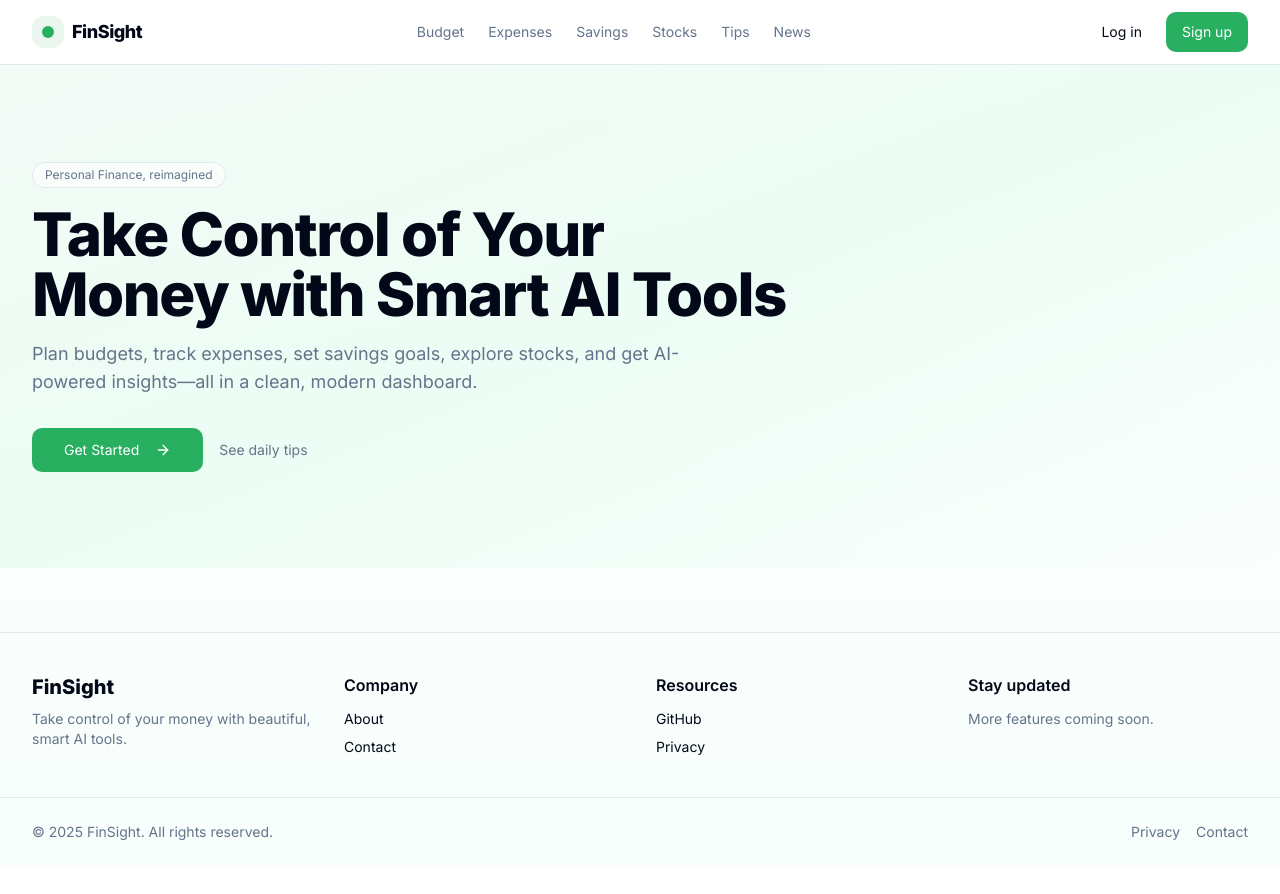
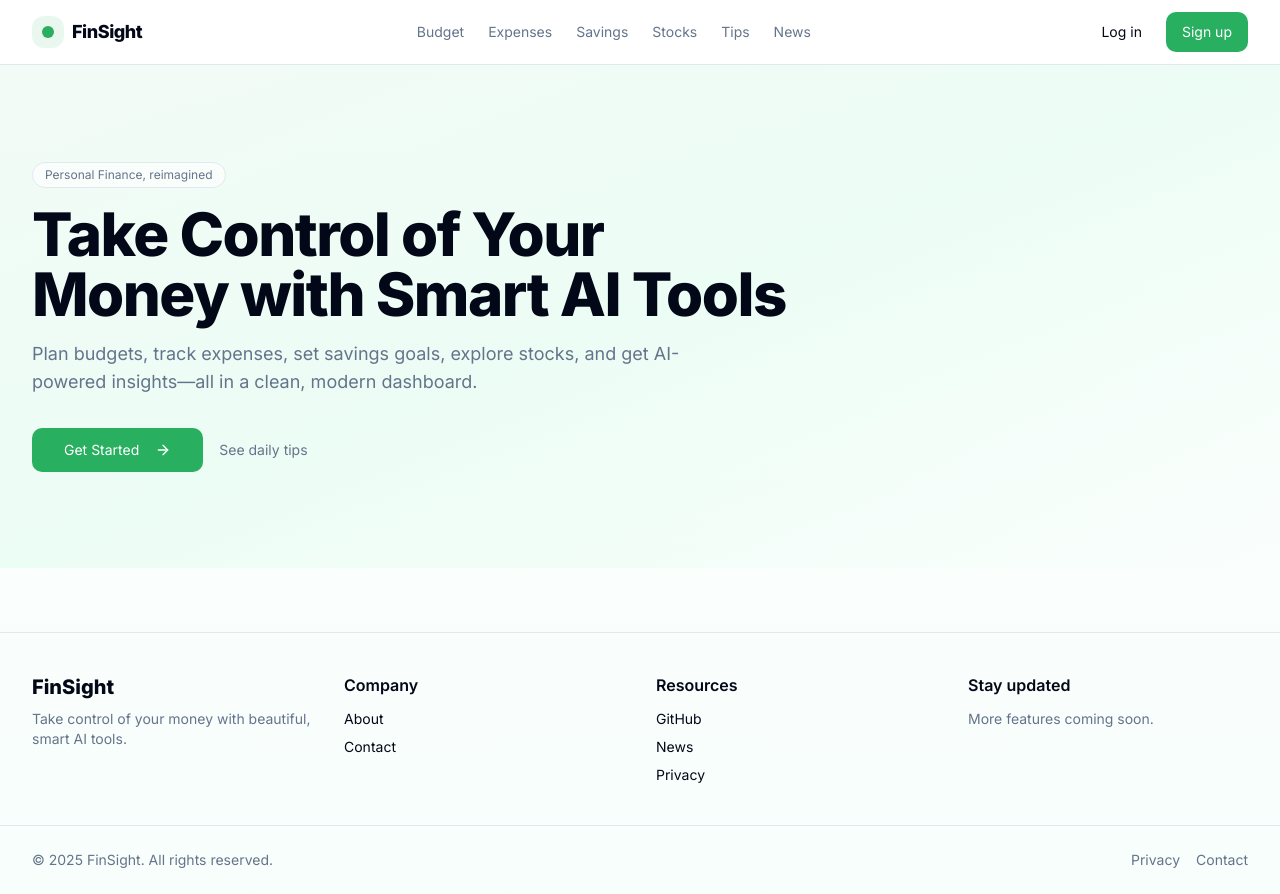
Before and after one commit to shashwat106/fintech, a React (Vite) app: page / in a window 1280 px wide. Before the commit the page ends 866 px from the top, so only its background shows below. Built offline with nearby package versions, Linux system fonts and the light colour scheme.

Commit message:
Add News link in footer resources
cgen-1587c4f398c04925bb477d2b8850c336

```diff
--- a/client/components/site/Footer.tsx
+++ b/client/components/site/Footer.tsx
@@ -19,6 +19,7 @@ export function Footer() {
           <h4 className="font-semibold mb-3">Resources</h4>
           <ul className="space-y-2 text-sm">
             <li><a className="hover:underline" href="https://github.com" target="_blank" rel="noreferrer">GitHub</a></li>
+            <li><a className="hover:underline" href="/news">News</a></li>
             <li><a className="hover:underline" href="#privacy">Privacy</a></li>
           </ul>
         </div>
```
